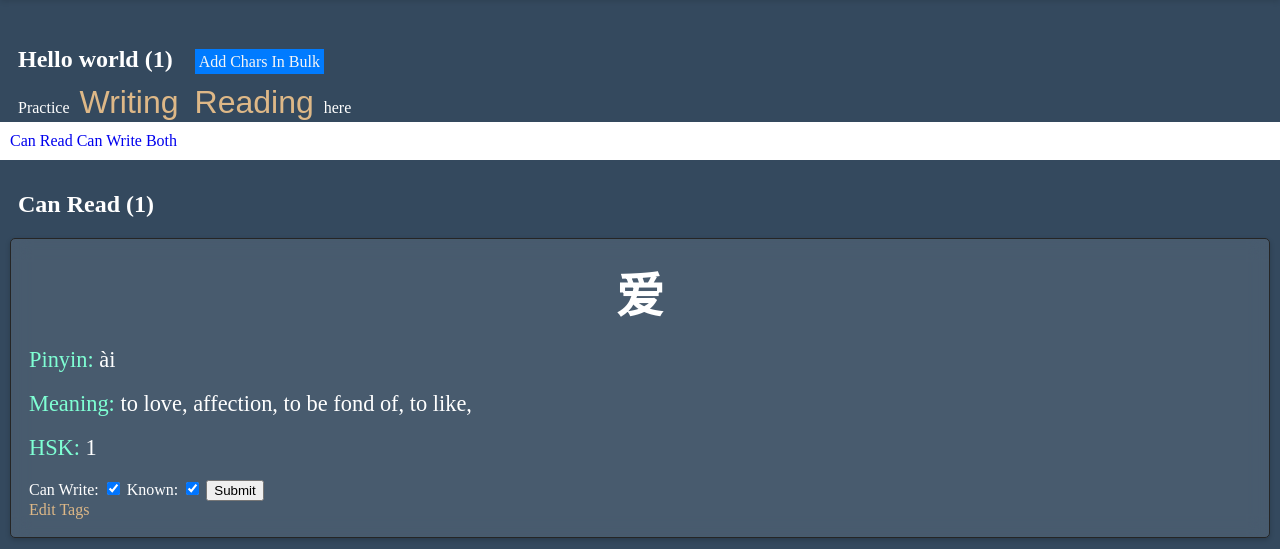
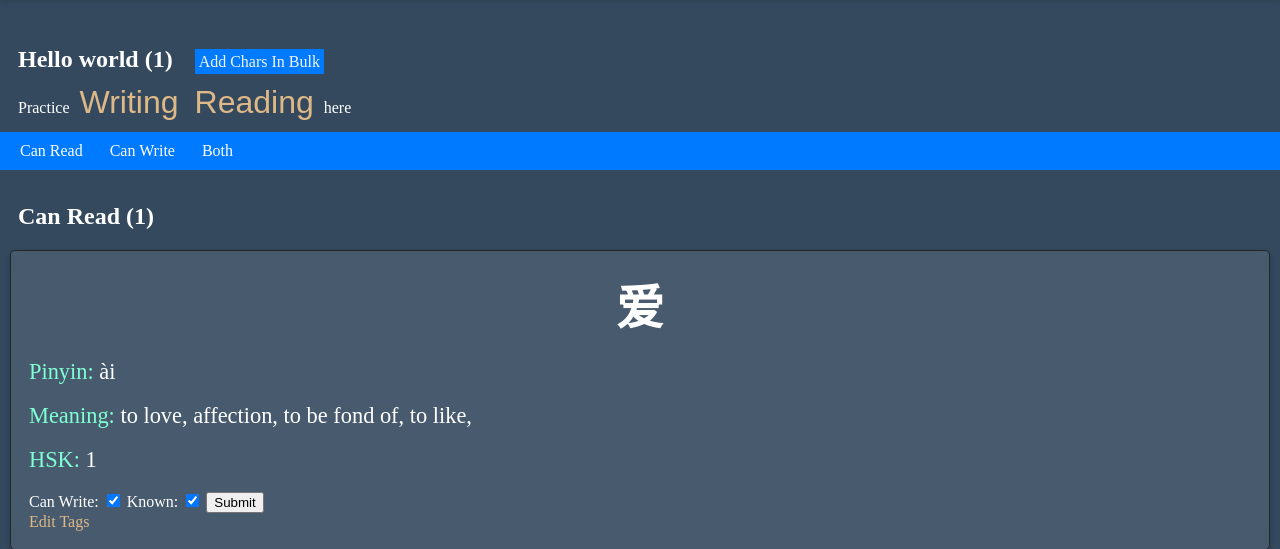
Before and after one commit to chandra-deb/XueHanzi, a Flask app: page /tags/1 in a window 1280 px wide. Shown: the part 60-609 px from the top of the page. Run offline with Flask 3, Linux system fonts and the light colour scheme; the visitor is signed in with stand-in values (Sample User, id 1); data comes from the database, SQL or seed files in the repository.

Commit message:
more ui changes

```diff
--- a/backend/templates/tag_characters.html
+++ b/backend/templates/tag_characters.html
@@ -133,9 +133,16 @@
         #navbar {
             position: sticky;
             top: 0;
-            background-color: white;
+            background-color: #007BFF;
             padding: 10px;
             z-index: 1;
+            margin: 10px 0;
+        }
+
+        #navbar a {
+            color: white;
+            padding: 10px;
+            margin-right: 3px;
         }
 
         .current {
@@ -180,7 +187,7 @@
             In Bulk
         </a>
     </div>
-    <form id="wp-form" method="GET" action="/wpractice">
+    <form id="wp-form" method="GET" action="/wpractice/tag-all-chars">
         <span style="margin-left: 18px;">Practice
             <input type="checkbox" name="tags" value="{{ tag.id }}" id="{{tag.id}}" checked hidden>
 
@@ -189,7 +196,7 @@
         </span>
     </form>
 
-    <form id="wp-form" method="GET" action="/kpractice">
+    <form id="wp-form" method="GET" action="/kpractice/tag-all-chars">
         <span>
             <input type="checkbox" name="tags" value="{{ tag.id }}" id="{{tag.id}}" checked hidden>
             <input style="color: burlywood;font-size:xx-large; background: none; border: none;" type="submit"
```
